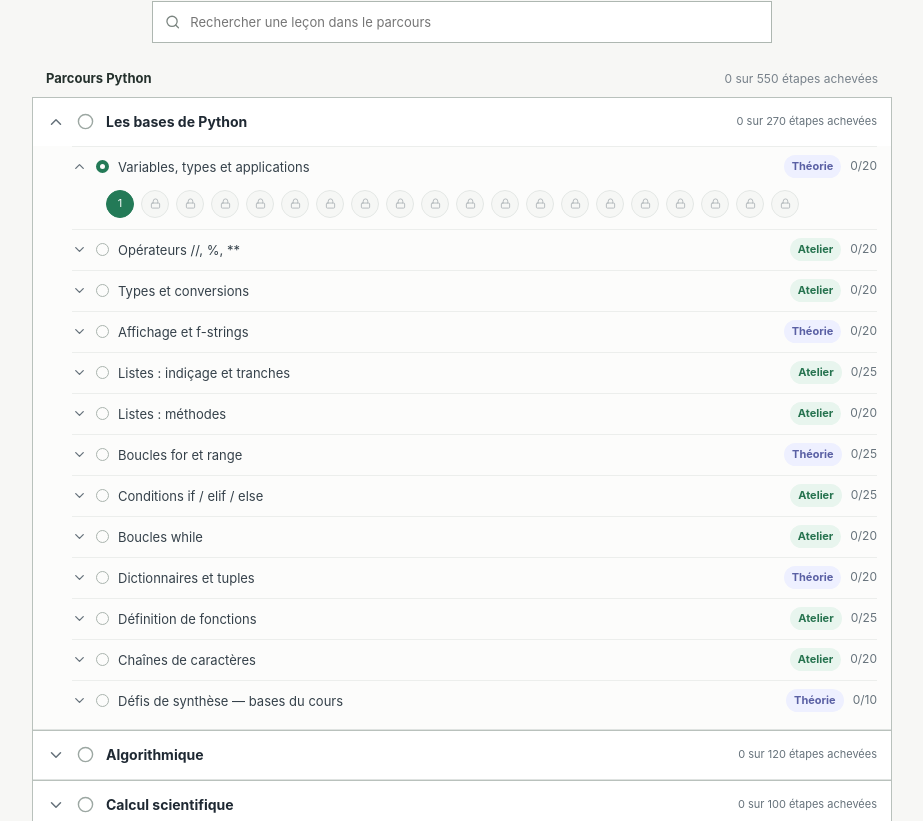
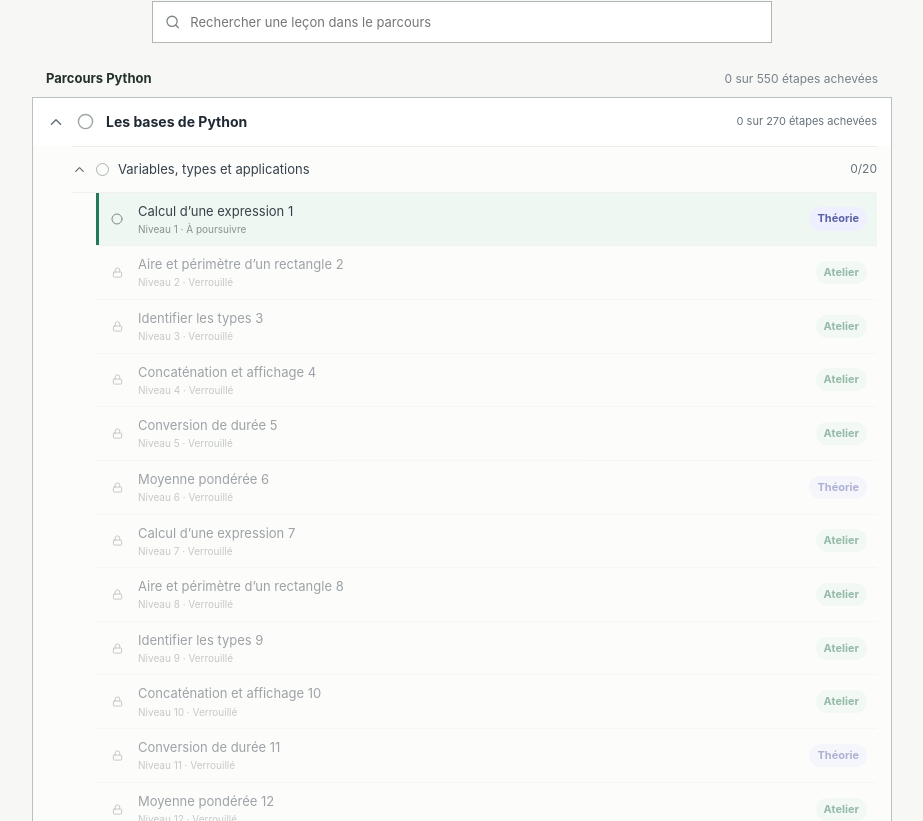
Before and after one commit to projetsdev66/pywargame, a React (Vite) app: page / in a window 1280 px wide. Shown: the part 519-1340 px from the top of the page, without its empty margins (178-1101 px from the left). Built offline with nearby package versions, Linux system fonts and the light colour scheme.

Commit message:
afficher les niveaux comme des lecons du curriculum

```diff
--- a/src/components/LevelCatalog.tsx
+++ b/src/components/LevelCatalog.tsx
@@ -8,26 +8,31 @@
 type LessonKind = 'Théorie' | 'Atelier' | 'Laboratoire' | 'Critique' | 'Quiz';
 
 function kindFor(level: Level, phase: number, index: number): LessonKind {
-  if (phase === 4) return index % 3 === 0 ? 'Critique' : 'Atelier';
-  if (phase === 5) return index % 3 === 0 ? 'Quiz' : 'Théorie';
-  if (phase === 3) return index % 2 === 0 ? 'Théorie' : 'Laboratoire';
-  if (phase === 2) return index % 3 === 0 ? 'Théorie' : 'Laboratoire';
-  return level.title.toLowerCase().includes('synthèse') ? 'Critique' : index % 3 === 0 ? 'Théorie' : 'Atelier';
+  const title = `${level.title} ${level.topic}`.toLowerCase();
+  if (phase === 4 || title.includes('synthèse')) return 'Critique';
+  if (phase === 5 && (index % 4 === 0 || title.includes('quiz'))) return 'Quiz';
+  if (phase === 3) return title.includes('numpy') || title.includes('courbe') ? 'Laboratoire' : 'Théorie';
+  if (phase === 2) return index % 4 === 0 ? 'Théorie' : 'Laboratoire';
+  return index % 5 === 0 ? 'Théorie' : 'Atelier';
 }
 
 function slug(value: string) {
   return value.toLowerCase().normalize('NFD').replace(/[\u0300-\u036f]/g, '').replace(/[^a-z0-9]+/g, '-');
 }
 
-function lessonGroups(phase: number) {
+function topicGroups(phase: number, query: string) {
+  const normalizedQuery = query.trim().toLowerCase();
   const levels = LEVELS.filter((level) => level.phase === phase);
   const topics = [...new Set(levels.map((level) => level.topic))];
-  return topics.map((topic, index) => ({
+  return topics.map((topic, topicIndex) => ({
     key: `${phase}:${topic}`,
     title: topic,
-    kind: kindFor(levels.find((level) => level.topic === topic)!, phase, index),
-    steps: levels.filter((level) => level.topic === topic),
-  }));
+    levels: levels.filter((level) => level.topic === topic),
+    topicIndex,
+  })).map((group) => ({
+    ...group,
+    levels: group.levels.filter((level, index) => !normalizedQuery || `${level.title} ${level.topic}`.toLowerCase().includes(normalizedQuery) || group.title.toLowerCase().includes(normalizedQuery) || index === 0),
+  })).filter((group) => group.levels.length > 0);
 }
 
 interface LevelCatalogProps {
@@ -40,8 +45,7 @@
 export function LevelCatalog({ progress, activeLevelId, onOpen, query = '' }: LevelCatalogProps) {
   const activeLevel = LEVELS.find((level) => level.id === activeLevelId);
   const [openModules, setOpenModules] = useState<number[]>(() => [activeLevel?.phase ?? 1]);
-  const [openLessons, setOpenLessons] = useState<string[]>(() => activeLevel ? [`${activeLevel.phase}:${activeLevel.topic}`] : []);
-  const normalizedQuery = query.trim().toLowerCase();
+  const [openTopics, setOpenTopics] = useState<string[]>(() => activeLevel ? [`${activeLevel.phase}:${activeLevel.topic}`] : []);
   const toggle = <T,>(items: T[], item: T) => items.includes(item) ? items.filter((value) => value !== item) : [...items, item];
 
   return (
@@ -49,55 +53,46 @@
       {PHASES.map((phase) => {
         const phaseLevels = LEVELS.filter((level) => level.phase === phase);
         const done = phaseLevels.filter((level) => progress.done.includes(level.id)).length;
-        const open = openModules.includes(phase);
+        const moduleOpen = openModules.includes(phase);
+        const groups = topicGroups(phase, query);
         const moduleId = `module-${phase}`;
-        const lessons = lessonGroups(phase).filter((lesson) => !normalizedQuery || `${lesson.title} ${lesson.steps.map((step) => step.title).join(' ')}`.toLowerCase().includes(normalizedQuery));
         return (
           <section className="curriculum-module" key={phase}>
-            <button className="module-row" type="button" aria-expanded={open} aria-controls={moduleId} onClick={() => setOpenModules((items) => toggle(items, phase))}>
-              <ChevronDown className={`module-chevron ${open ? 'is-open' : ''}`} size={18} aria-hidden="true" />
+            <button className="module-row" type="button" aria-expanded={moduleOpen} aria-controls={moduleId} onClick={() => setOpenModules((items) => toggle(items, phase))}>
+              <ChevronDown className={`module-chevron ${moduleOpen ? 'is-open' : ''}`} size={18} aria-hidden="true" />
               <Circle className="module-radio" size={17} aria-hidden="true" />
               <span className="module-title">{PHASE_NAMES[phase]}</span>
               <span className="module-count">{done} sur {phaseLevels.length} étapes achevées</span>
             </button>
-            {open && <div className="module-lessons" id={moduleId}>
-              {lessons.map((lesson) => {
-                const lessonDone = lesson.steps.filter((level) => progress.done.includes(level.id)).length;
-                const lessonOpen = openLessons.includes(lesson.key);
-                const lessonId = `lesson-${slug(lesson.key)}`;
-                const next = lesson.steps.find((level) => !progress.done.includes(level.id));
+            {moduleOpen && <div className="module-lessons" id={moduleId}>
+              {groups.map((group) => {
+                const topicDone = group.levels.filter((level) => progress.done.includes(level.id)).length;
+                const topicOpen = openTopics.includes(group.key);
+                const topicId = `topic-${slug(group.key)}`;
                 return (
-                  <div className="curriculum-lesson" key={lesson.key}>
-                    <button className="lesson-row" type="button" aria-expanded={lessonOpen} aria-controls={lessonId} onClick={() => setOpenLessons((items) => toggle(items, lesson.key))}>
-                      <ChevronDown className={`lesson-chevron ${lessonOpen ? 'is-open' : ''}`} size={15} aria-hidden="true" />
-                      <span className={`lesson-radio ${next?.id === activeLevelId ? 'is-current' : ''}`} aria-hidden="true" />
-                      <span className="lesson-title">{lesson.title}</span>
-                      <span className={`lesson-kind kind-${slug(lesson.kind)}`}>{lesson.kind}</span>
-                      <span className="lesson-count">{lessonDone}/{lesson.steps.length}</span>
+                  <section className="curriculum-topic" key={group.key}>
+                    <button className="topic-row" type="button" aria-expanded={topicOpen} aria-controls={topicId} onClick={() => setOpenTopics((items) => toggle(items, group.key))}>
+                      <ChevronDown className={`lesson-chevron ${topicOpen ? 'is-open' : ''}`} size={15} aria-hidden="true" />
+                      <span className="lesson-radio" aria-hidden="true" />
+                      <span className="lesson-title">{group.title}</span>
+                      <span className="lesson-count">{topicDone}/{group.levels.length}</span>
                     </button>
-                    {lessonOpen && <div className="step-strip" id={lessonId} aria-label={`Étapes de ${lesson.title}`}>
-                      {lesson.steps.map((level, stepIndex) => {
+                    {topicOpen && <div className="level-list" id={topicId}>
+                      {group.levels.map((level, index) => {
                         const completed = progress.done.includes(level.id);
                         const unlocked = isUnlocked(progress.done, level.id);
                         const current = level.id === activeLevelId && !completed;
+                        const kind = kindFor(level, phase, group.topicIndex + index);
                         return (
-                          <button
-                            key={level.id}
-                            className="step-pill"
-                            data-state={completed ? 'done' : current ? 'current' : unlocked ? 'open' : 'locked'}
-                            type="button"
-                            disabled={!unlocked}
-                            aria-current={current ? 'step' : undefined}
-                            aria-label={`Étape ${stepIndex + 1} : ${level.title}`}
-                            title={level.title}
-                            onClick={() => onOpen(level.id)}
-                          >
-                            {completed ? <Check size={12} aria-hidden="true" /> : !unlocked ? <Lock size={11} aria-hidden="true" /> : stepIndex + 1}
+                          <button className="level-row" data-state={completed ? 'done' : current ? 'current' : unlocked ? 'open' : 'locked'} key={level.id} type="button" disabled={!unlocked} aria-current={current ? 'step' : undefined} onClick={() => onOpen(level.id)}>
+                            <span className="level-radio" aria-hidden="true">{completed ? <Check size={12} /> : !unlocked ? <Lock size={11} /> : <Circle size={12} />}</span>
+                            <span className="level-row-copy"><span className="level-row-title">{level.title}</span><span className="level-row-meta">Niveau {level.id} · {completed ? 'Terminé' : current ? 'À poursuivre' : unlocked ? 'Pas commencé' : 'Verrouillé'}</span></span>
+                            <span className={`lesson-kind kind-${slug(kind)}`}>{kind}</span>
                           </button>
                         );
                       })}
                     </div>}
-                  </div>
+                  </section>
                 );
               })}
             </div>}
--- a/src/index.css
+++ b/src/index.css
@@ -1862,3 +1862,21 @@
 .lesson-title { font-size: 13px; }
 .step-strip { padding-bottom: 11px; }
 @media (max-width: 640px) { .curriculum-section > .section-heading { padding-inline: 8px; }.curriculum-list { border-inline: 0; }.module-lessons { padding-left: 18px; } }
+
+/* Niveaux affichés comme les leçons du curriculum freeCodeCamp */
+.curriculum-topic { border-top: 1px solid #eceeec; }
+.topic-row { width: 100%; min-height: 45px; display: flex; align-items: center; gap: 9px; padding: 9px 0; border: 0; background: transparent; text-align: left; cursor: pointer; }
+.topic-row:hover, .level-row:hover:not(:disabled) { background: #f0f2f0; }
+.level-list { padding: 0 0 8px 24px; border-top: 1px solid #f0f1f0; }
+.level-row { width: 100%; min-height: 43px; display: flex; align-items: center; gap: 10px; padding: 8px 10px; border: 0; border-bottom: 1px solid #f0f1f0; background: transparent; text-align: left; cursor: pointer; }
+.level-row:last-child { border-bottom: 0; }
+.level-row:disabled { cursor: not-allowed; opacity: .48; }
+.level-row[data-state="current"] { background: #eef7f1; box-shadow: inset 3px 0 #237a57; }
+.level-row[data-state="done"] .level-row-title { color: #237a57; }
+.level-radio { width: 22px; height: 22px; display: grid; place-items: center; flex: 0 0 auto; color: #7f8a84; }
+.level-row[data-state="done"] .level-radio { color: #237a57; }
+.level-row-copy { min-width: 0; flex: 1; display: grid; gap: 1px; }
+.level-row-title { overflow: hidden; color: #35414a; font-size: 13px; text-overflow: ellipsis; white-space: nowrap; }
+.level-row-meta { color: #89928d; font-size: 10px; }
+.level-row .lesson-kind { margin-left: 8px; }
+@media (max-width: 640px) { .level-list { padding-left: 9px; }.level-row { padding-inline: 6px; }.level-row .lesson-kind { display: none; }.level-row-title { white-space: normal; } }
```
